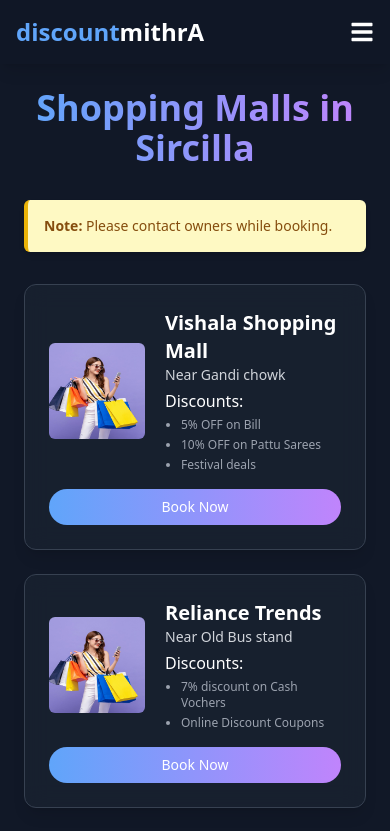
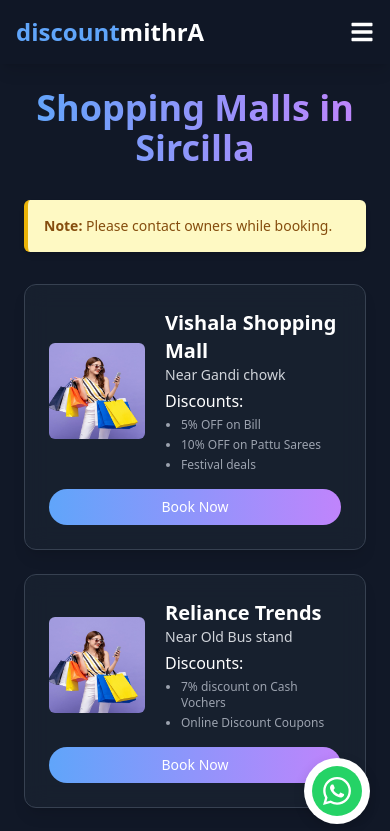
Before and after one commit to AkhilRoyal-5187/discount-mithra, a React (Create React App) app in the folder Discount-mitra/client/: page /shopping in a window 390 px wide. Shown: the top 831 px of the page. Built offline with nearby package versions, Linux system fonts and the light colour scheme.

Commit message:
Added WhatsApp button component with responsive design

```diff
--- a/Discount-mitra/client/src/App.js
+++ b/Discount-mitra/client/src/App.js
@@ -24,6 +24,7 @@
 import BankingCards from './components/Banking.';
 import TravelCards from './components/Travels';
 import ShoppingCards from './components/Shopping';
+import WhatsAppButton from './components/WhatsAppButton.jsx';
 
 function App() {
   return (
@@ -64,6 +65,8 @@
 
         {/* Footer */}
         <Footer />
+
+        <WhatsAppButton />
       </div>
     </Router>
   );
--- /dev/null
+++ b/Discount-mitra/client/src/components/WhatsAppButton.css
@@ -0,0 +1,47 @@
+.whatsapp-container {
+  position: fixed;
+  bottom: 20px;
+  right: 20px;
+  z-index: 9999;
+  background-color: white;
+  padding: 8px;
+  border-radius: 50px;
+  box-shadow: 0 4px 12px rgba(0, 0, 0, 0.15);
+  display: flex;
+  align-items: center;
+  gap: 8px;
+}
+
+.whatsapp-button {
+  display: flex;
+  align-items: center;
+  justify-content: center;
+  background-color: #25D366;
+  color: white;
+  border: none;
+  width: 50px;
+  height: 50px;
+  border-radius: 50%;
+  cursor: pointer;
+  transition: all 0.3s ease;
+  padding: 0;
+}
+
+.whatsapp-text {
+  color: #25D366;
+  font-weight: 600;
+  font-size: 16px;
+  padding-right: 12px;
+}
+
+/* Mobile styles */
+@media (max-width: 768px) {
+  .whatsapp-container {
+    border-radius: 50%;
+    padding: 8px;
+  }
+
+  .whatsapp-text {
+    display: none;
+  }
+}
--- /dev/null
+++ b/Discount-mitra/client/src/components/WhatsAppButton.jsx
@@ -0,0 +1,45 @@
+import React from 'react';
+import './WhatsAppButton.css';
+
+const WhatsAppButton = () => {
+  const phoneNumber = '7799663223';
+  const message = 'Hello! I would like to know more about your services.';
+
+  const handleClick = () => {
+    const whatsappUrl = `https://wa.me/${phoneNumber}?text=${encodeURIComponent(message)}`;
+    window.open(whatsappUrl, '_blank');
+  };
+
+  return (
+    <div className="whatsapp-container">
+      <button
+        onClick={handleClick}
+        className="whatsapp-button"
+        onMouseOver={(e) => {
+          e.currentTarget.style.transform = 'scale(1.05)';
+          e.currentTarget.style.boxShadow = '0 6px 16px rgba(37, 211, 102, 0.3)';
+        }}
+        onMouseOut={(e) => {
+          e.currentTarget.style.transform = 'scale(1)';
+          e.currentTarget.style.boxShadow = 'none';
+        }}
+      >
+        <svg
+          width="28"
+          height="28"
+          viewBox="0 0 24 24"
+          fill="none"
+          xmlns="http://www.w3.org/2000/svg"
+        >
+          <path
+            d="M17.472 14.382c-.297-.149-1.758-.867-2.03-.967-.273-.099-.471-.148-.67.15-.197.297-.767.966-.94 1.164-.173.199-.347.223-.644.075-.297-.15-1.255-.463-2.39-1.475-.883-.788-1.48-1.761-1.653-2.059-.173-.297-.018-.458.13-.606.134-.133.298-.347.446-.52.149-.174.198-.298.298-.497.099-.198.05-.371-.025-.52-.075-.149-.669-1.612-.916-2.207-.242-.579-.487-.5-.669-.51-.173-.008-.371-.01-.57-.01-.198 0-.52.074-.792.372-.272.297-1.04 1.016-1.04 2.479 0 1.462 1.065 2.875 1.213 3.074.149.198 2.096 3.2 5.077 4.487.709.306 1.262.489 1.694.625.712.227 1.36.195 1.871.118.571-.085 1.758-.719 2.006-1.413.248-.694.248-1.289.173-1.413-.074-.124-.272-.198-.57-.347m-5.421 7.403h-.004a9.87 9.87 0 01-5.031-1.378l-.361-.214-3.741.982.998-3.648-.235-.374a9.86 9.86 0 01-1.51-5.26c.001-5.45 4.436-9.884 9.888-9.884 2.64 0 5.122 1.03 6.988 2.898a9.825 9.825 0 012.893 6.994c-.003 5.45-4.437 9.884-9.885 9.884m8.413-18.297A11.815 11.815 0 0012.05 0C5.495 0 .16 5.335.157 11.892c0 2.096.547 4.142 1.588 5.945L.057 24l6.305-1.654a11.882 11.882 0 005.683 1.448h.005c6.554 0 11.89-5.335 11.893-11.893a11.821 11.821 0 00-3.48-8.413z"
+            fill="currentColor"
+          />
+        </svg>
+      </button>
+      <span className="whatsapp-text">Connect Now</span>
+    </div>
+  );
+};
+
+export default WhatsAppButton;
```
